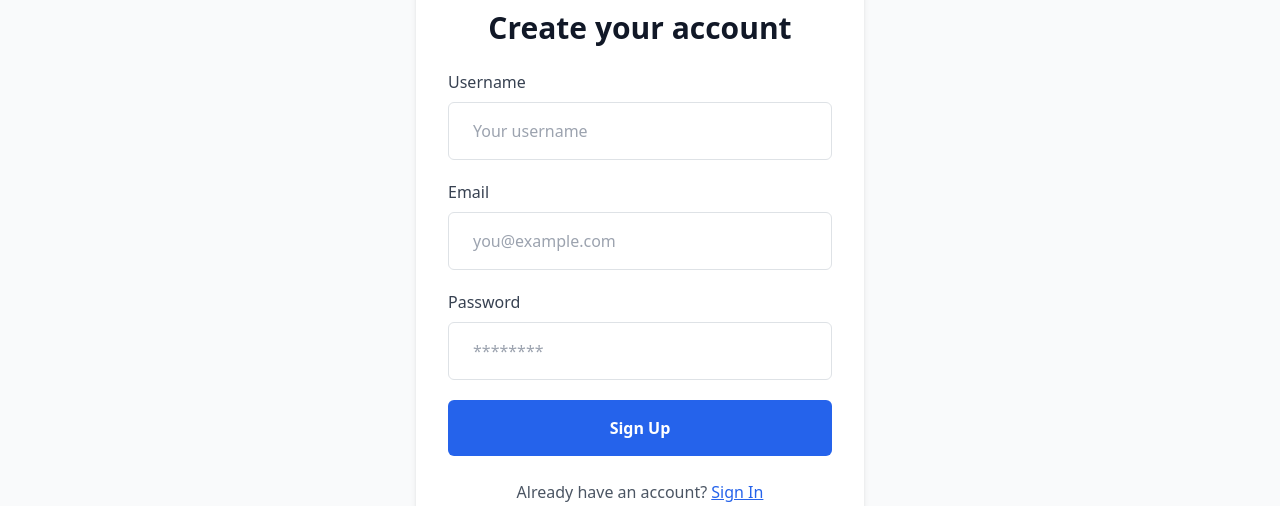
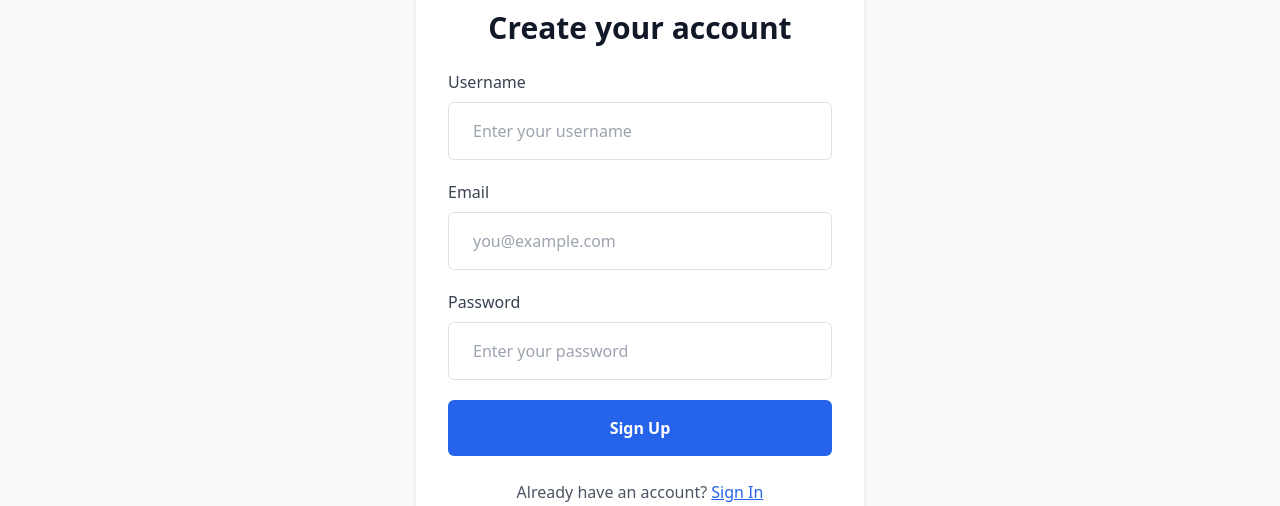
Before and after one commit to MohxinKaxmi/sweet-home, a React (Vite) app in the folder client/: page /Sign-Up in a window 1280 px wide. Shown: the part 221-727 px from the top of the page. Built offline with nearby package versions, Linux system fonts and the light colour scheme.

Commit message:
adding functionality to signup page

```diff
--- a/client/src/pages/SignUp.jsx
+++ b/client/src/pages/SignUp.jsx
@@ -1,21 +1,83 @@
-import { Link } from 'react-router-dom';
-import React from 'react';
+import { Link, useNavigate } from 'react-router-dom';
+import React, { useState } from 'react';
 
 const SignUp = () => {
+  const [formData, setFormData] = useState({
+    username: '',
+    email: '',
+    password: '',
+  });
+
+  const [loading, setLoading] = useState(false);
+  const [error, setError] = useState('');
+  const [success, setSuccess] = useState('');
+
+  const navigate = useNavigate();
+
+  // ✅ Handle input changes
+  const handleChange = (e) => {
+    setFormData((prev) => ({
+      ...prev,
+      [e.target.name]: e.target.value,
+    }));
+  };
+
+  // ✅ Handle form submission
+  const handleSubmit = async (e) => {
+    e.preventDefault();
+    setLoading(true);
+    setError('');
+    setSuccess('');
+
+    try {
+      const res = await fetch('/api/auth/signup', {
+        method: 'POST',
+        headers: {
+          'Content-Type': 'application/json',
+        },
+        body: JSON.stringify(formData),
+      });
+
+      const data = await res.json();
+
+      if (res.ok) {
+        setSuccess('Account created successfully!');
+        console.log('Signup successful:', data);
+
+        // ✅ Optional: redirect after short delay
+        setTimeout(() => navigate('/Sign-In'), 1500);
+      } else {
+        setError(data.message || 'Signup failed. Please try again.');
+      }
+    } catch (err) {
+      console.error('Error during signup:', err);
+      setError('Something went wrong. Please try again.');
+    } finally {
+      setLoading(false);
+    }
+  };
+
   return (
     <div className="min-h-screen flex items-center justify-center bg-gray-50 px-4">
       <div className="bg-white rounded-lg shadow-md max-w-md w-full p-8">
-        <h2 className="text-3xl font-semibold text-gray-900 mb-6 text-center">Create your account</h2>
-        <form className="space-y-5">
+        <h2 className="text-3xl font-semibold text-gray-900 mb-6 text-center">
+          Create your account
+        </h2>
+
+        <form className="space-y-5" onSubmit={handleSubmit}>
           <div>
             <label htmlFor="username" className="block text-gray-700 font-medium mb-2">
               Username
             </label>
             <input
+              name="username"
               id="username"
               type="text"
-              placeholder="Your username"
+              value={formData.username}
+              placeholder="Enter your username"
               className="w-full px-4 py-3 border border-gray-300 rounded-md focus:outline-none focus:ring-2 focus:ring-blue-400"
+              onChange={handleChange}
+              required
             />
           </div>
 
@@ -24,10 +86,14 @@ const SignUp = () => {
               Email
             </label>
             <input
+              name="email"
               id="email"
               type="email"
+              value={formData.email}
               placeholder="you@example.com"
               className="w-full px-4 py-3 border border-gray-300 rounded-md focus:outline-none focus:ring-2 focus:ring-blue-400"
+              onChange={handleChange}
+              required
             />
           </div>
 
@@ -36,24 +102,37 @@ const SignUp = () => {
               Password
             </label>
             <input
+              name="password"
               id="password"
               type="password"
-              placeholder="********"
+              value={formData.password}
+              placeholder="Enter your password"
               className="w-full px-4 py-3 border border-gray-300 rounded-md focus:outline-none focus:ring-2 focus:ring-blue-400"
+              onChange={handleChange}
+              required
             />
           </div>
 
           <button
             type="submit"
-            className="w-full py-3 bg-blue-600 text-white rounded-md font-semibold hover:bg-blue-700 transition duration-300"
+            disabled={loading}
+            className={`w-full py-3 rounded-md font-semibold transition duration-300 ${
+              loading
+                ? 'bg-blue-400 cursor-not-allowed text-white'
+                : 'bg-blue-600 text-white hover:bg-blue-700'
+            }`}
           >
-            Sign Up
+            {loading ? 'Signing up...' : 'Sign Up'}
           </button>
         </form>
 
+        {/* ✅ Feedback messages */}
+        {error && <p className="mt-4 text-center text-red-500">{error}</p>}
+        {success && <p className="mt-4 text-center text-green-600">{success}</p>}
+
         <p className="mt-6 text-center text-gray-600">
           Already have an account?{' '}
-          <Link to='/Sign-In' className="text-blue-600 hover:underline">
+          <Link to="/Sign-In" className="text-blue-600 hover:underline">
             Sign In
           </Link>
         </p>
--- a/client/vite.config.js
+++ b/client/vite.config.js
@@ -3,5 +3,13 @@ import react from '@vitejs/plugin-react-swc'
 
 // https://vite.dev/config/
 export default defineConfig({
+ server:{
+  proxy:{
+    '/api':{
+      target: 'http://localhost:3000',
+      secure: false,
+    },
+  },
+ },
   plugins: [react()],
 })
```
